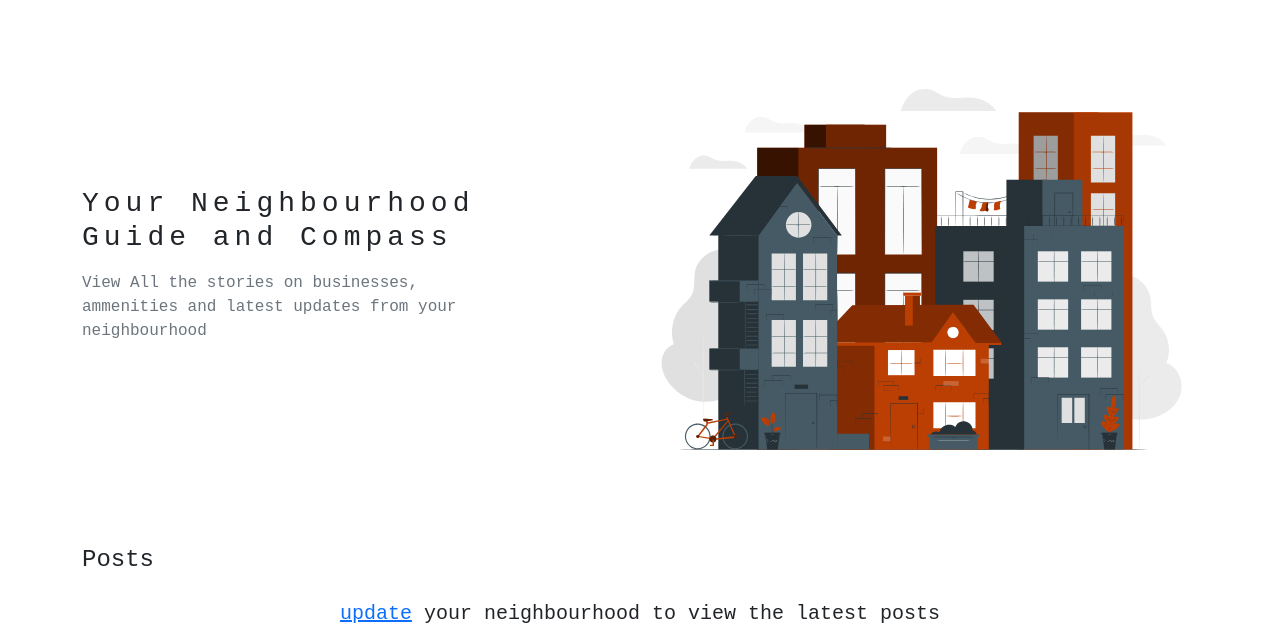
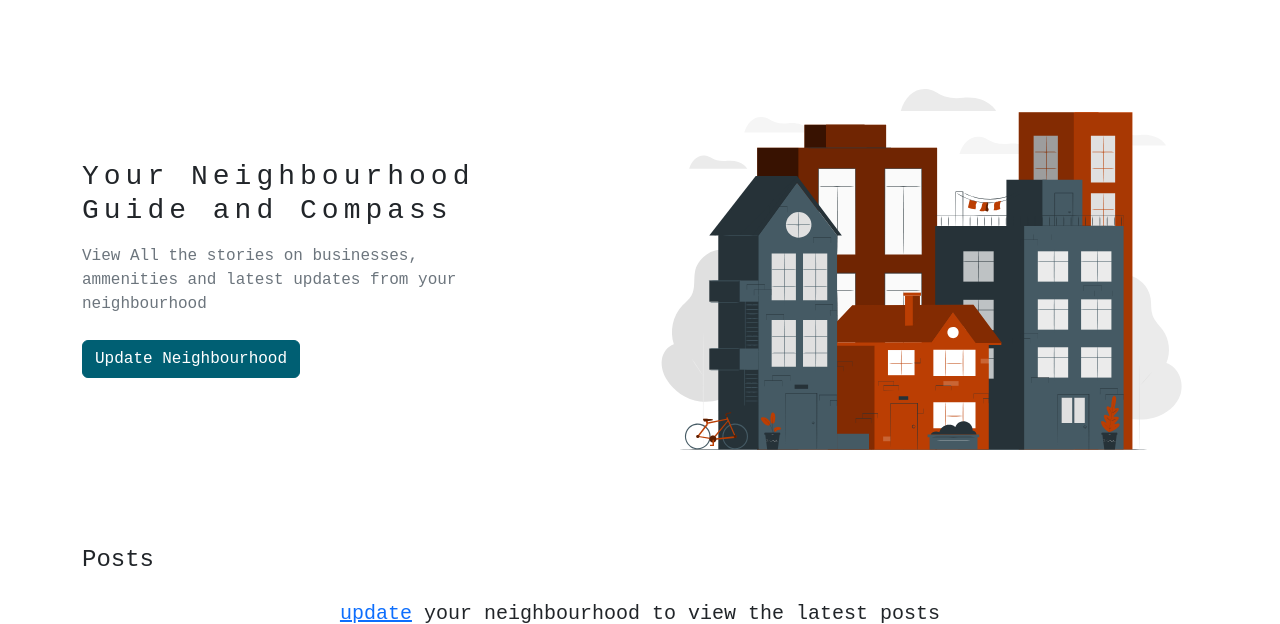
Before and after one commit to Jaffar-Hussein/Neighborhood-Watch, a Django app: page / in a window 1280 px wide. Shown: the part 78-702 px from the top of the page. Run offline with Django 4.2, Linux system fonts and the light colour scheme; the visitor is signed in with stand-in values (Sample User, id 1); data comes from the database, SQL or seed files in the repository; data that the repository does not hold is empty; some libraries are stand-ins or nearby versions.

Commit message:
ft:Added distinction to the users

```diff
--- a/logic/templates/index.html
+++ b/logic/templates/index.html
@@ -18,8 +18,15 @@
                     <br>
                     neighbourhood
                 </p>
-                {% if true %}
+                {% if user.neighbourhood %}
+                <a href="{%url 'business' %}">
                 <button class="btn btn-secondary my-2">Search Business</button>
+                </a>
+                {%else%}
+                <a href="{%url 'account' %}">
+                <button class="btn btn-secondary my-2">Update Neighbourhood</button>
+
+                </a>
 
                 {% endif %}
 
--- a/logic/views.py
+++ b/logic/views.py
@@ -16,9 +16,11 @@ from .models import Businesses, Neighbourhood, Profile, Posts
 def home(request):
     business = Businesses.objects.all()[0:3]
     posts  = Posts.objects.all()
+    user = Profile.objects.filter(user=request.user).first()
     context = {
         "business": business,
-        "posts": posts
+        "posts": posts,
+        "user": user
     }
 
     return render(request, 'index.html', context=context)
```
